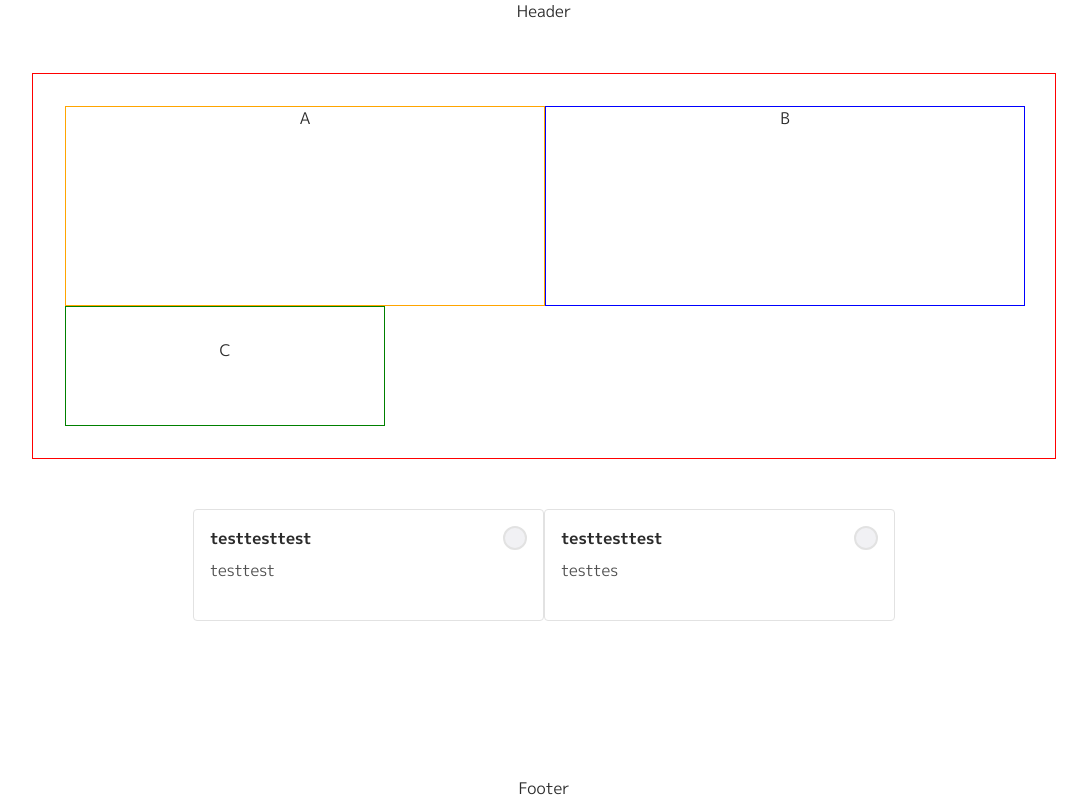
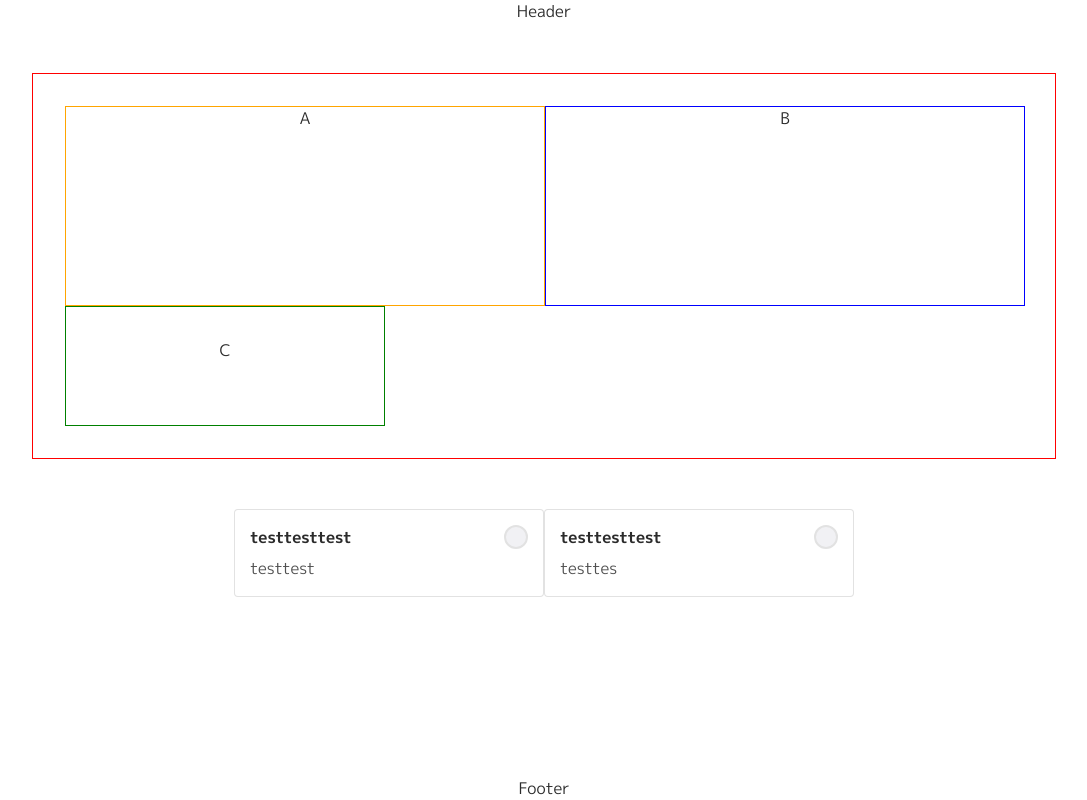
Before and after one commit to traPtitech/booQ-v3-UI, a Vue app: page /register in a window 1280 px wide. Shown: the whole page, without its empty margins (96-1183 px from the left). Built offline with nearby package versions, Linux system fonts and the light colour scheme.

Commit message:
borderの代わりにbox-shadowを実装したw

```diff
--- a/src/pages/registerView.vue
+++ b/src/pages/registerView.vue
@@ -6,6 +6,7 @@
       <div :class="$style.itemC">C</div>
     </div>
   </div>
+  <div>
     <radio-card
       title="testtesttest"
       content="testtest"
@@ -20,6 +21,7 @@
       name="ok"
       value="b"
     />
+  </div>
 </template>
 
 <script setup lang="ts">
--- a/src/shared/components/RadioCard.vue
+++ b/src/shared/components/RadioCard.vue
@@ -1,15 +1,19 @@
 <template>
+  <input
+    :id="props.inputId"
+    :class="$style.input"
+    type="radio"
+    :name="props.name"
+    :value="props.value"
+  />
   <label
     :class="$style.container"
     :style="`width: ${props.width}; height: ${props.height}`"
+    :for="props.inputId"
   >
     <div :class="$style.title_wrapper">
       <div :class="$style.title">{{ props.title }}</div>
-      <radio-button
-        :input-id="props.inputId"
-        :name="props.name"
-        :value="props.value"
-      />
+      <div :class="$style.btn"></div>
     </div>
     <div :class="$style.content">
       {{ props.content }}
@@ -18,8 +22,6 @@
 </template>
 
 <script lang="ts" setup>
-import RadioButton from '@/shared/components/RadioButton.vue';
-
 const props = withDefaults(
   defineProps<{
     title: string;
@@ -31,20 +33,24 @@ const props = withDefaults(
     height?: string;
   }>(),
   {
-    width: '351px',
-    height: '112px',
+    width: '310px',
+    height: '88px',
   },
 );
 </script>
 
 <style lang="scss" module>
 .container {
+  box-shadow: inset 0 0 0 1px $color-secondary;
+  border-radius: 4px;
   display: inline-block;
   padding: 16px;
   font-size: 16px;
-  border: 1px solid $color-secondary;
-  border-radius: 4px;
   cursor: pointer;
+}
+
+.input:checked + .container {
+  box-shadow: inset 0 0 0 3px $color-primary;
 }
 
 .title_wrapper {
@@ -62,7 +68,48 @@ const props = withDefaults(
 .content {
   color: $color-text-secondary;
   font-size: 16px;
-  line-height: 150%;
   text-align: left;
 }
+
+.input {
+  display: none;
+}
+
+.btn {
+  cursor: pointer;
+  position: relative;
+  width: 24px;
+  height: 24px;
+}
+
+.btn::before {
+  content: '';
+  width: 100%;
+  height: 100%;
+  border-radius: 50%;
+  background-color: $color-container-secondary;
+  border: 2px solid $color-secondary;
+  position: absolute;
+  top: 50%;
+  transform: translate(-50%, -50%);
+  z-index: 10;
+  box-sizing: border-box;
+}
+
+.input:checked + .container .title_wrapper .btn::before {
+  background-color: $color-primary;
+  border: none;
+}
+
+.input:checked + .container .title_wrapper .btn::after {
+  content: '';
+  width: 50%;
+  height: 50%;
+  border-radius: 50%;
+  background-color: $color-background;
+  position: absolute;
+  top: 50%;
+  transform: translate(-50%, -50%);
+  z-index: 11;
+}
 </style>
```
Lines whose indentation alone changed are shown as unchanged.
